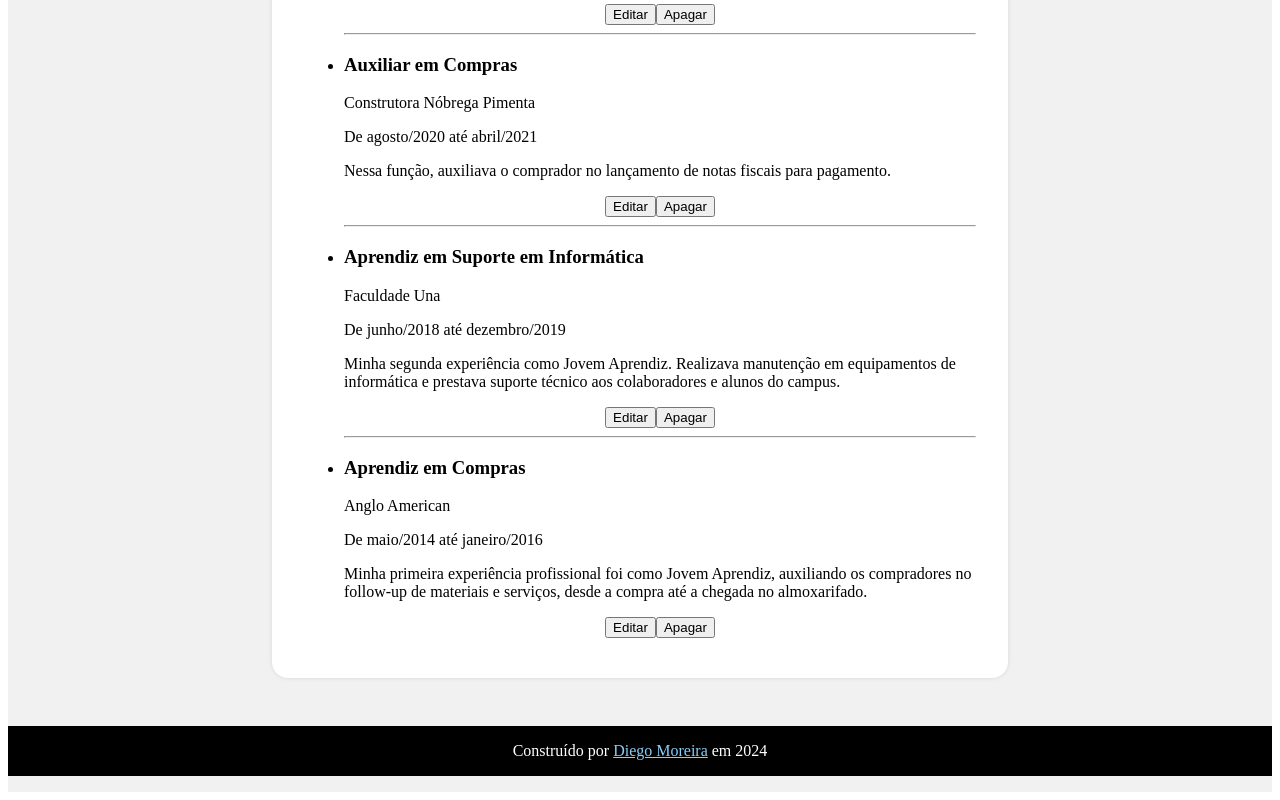
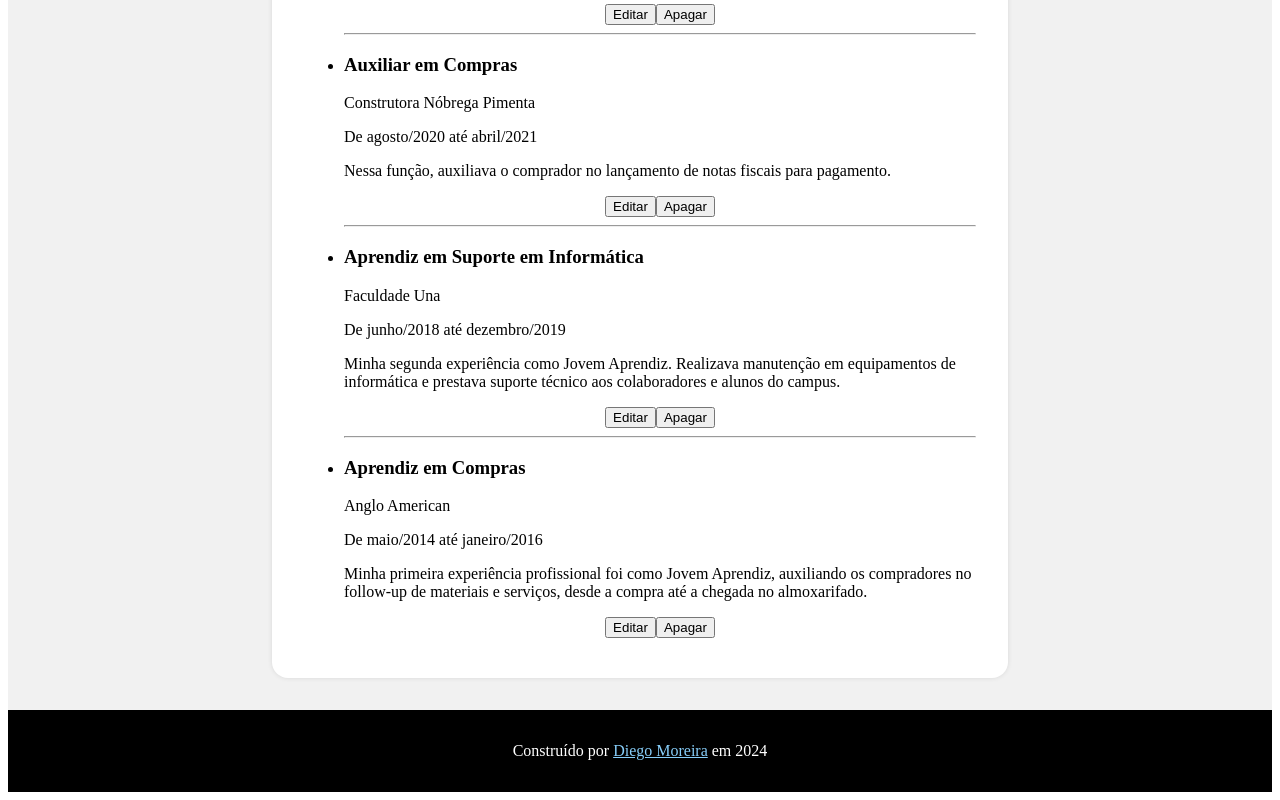
Before and after one commit to Diego-Moreira8/cv-app, a React (Vite) app: page / in a window 1280 px wide. Shown: the part 2234-3034 px from the top of the page. Built offline with nearby package versions, Linux system fonts and the light colour scheme; the HTML template or start-up script is replaced by a standard one.

Commit message:
fix: footer margin

```diff
--- a/src/styles/Footer.module.css
+++ b/src/styles/Footer.module.css
@@ -1,5 +1,6 @@
 .footer {
-  padding: 1rem;
+  margin: 0;
+  padding: 2rem 1rem;
   background-color: black;
   color: white;
   text-align: center;
```
